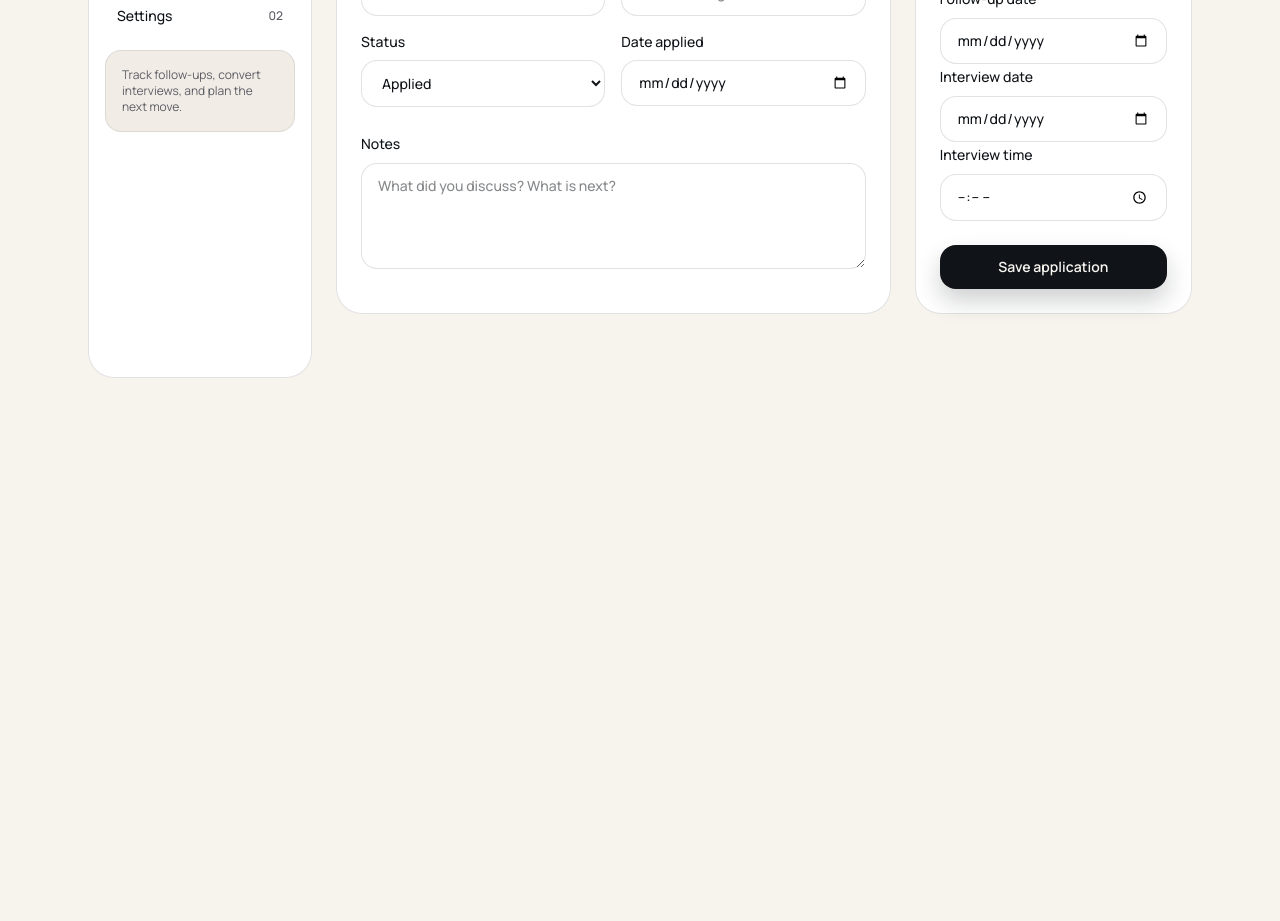
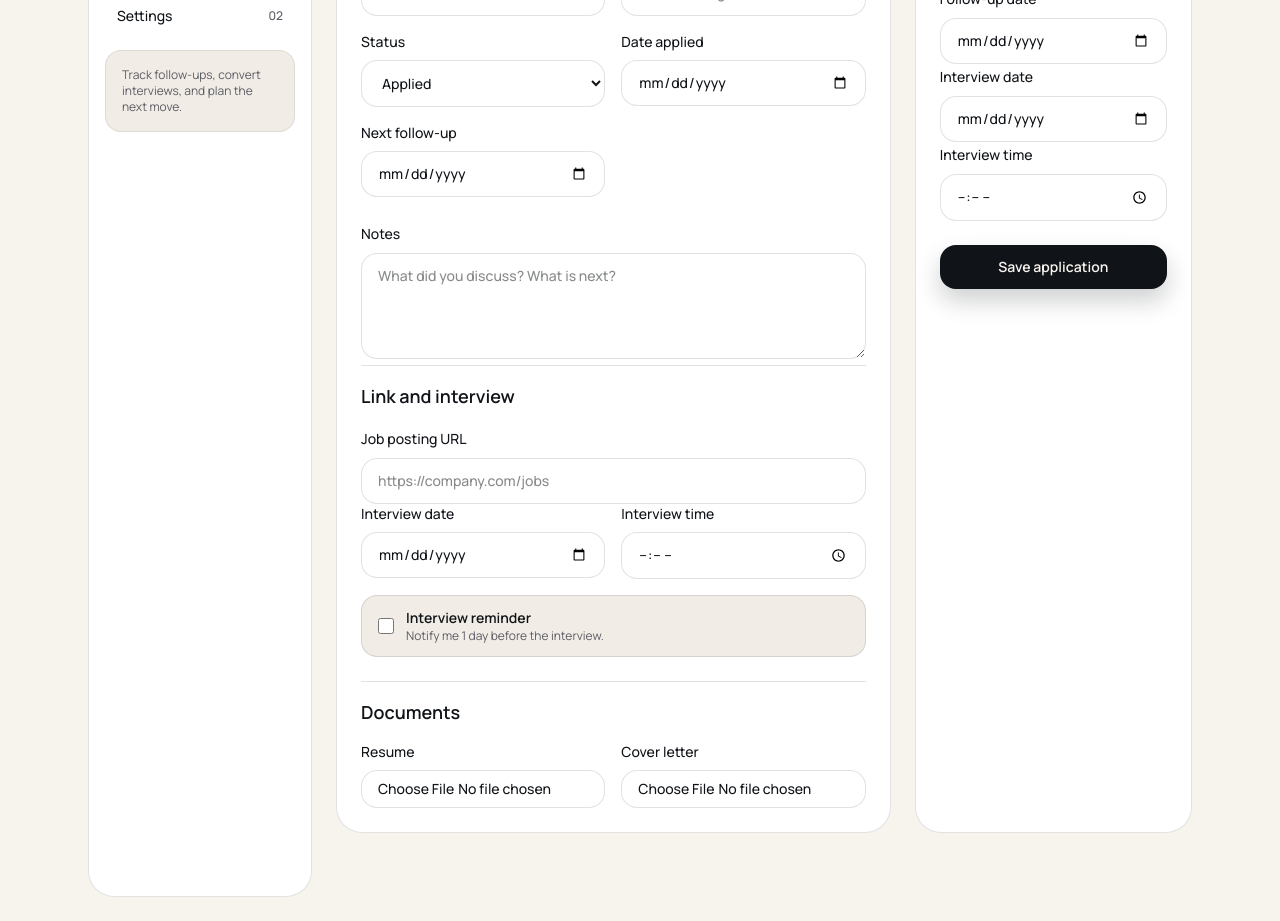
Before and after one commit to thanheuro20057-cloud/job-tracking-application-project, a Next.js app: page /applications/new in a window 1280 px wide. Shown: the part 260-1181 px from the top of the page. Before the commit the page ends 800 px from the top, so only its background shows below. Built offline with nearby package versions, Linux system fonts and the light colour scheme.

Commit message:
Feat: Expand new application form with more details

```diff
--- a/src/app/(app)/applications/new/page.tsx
+++ b/src/app/(app)/applications/new/page.tsx
@@ -43,6 +43,13 @@ export default function AddApplicationPage() {
                 type="date"
               />
             </label>
+            <label className="text-sm font-medium">
+              Next follow-up
+              <input
+                className="mt-2 w-full rounded-2xl border border-border bg-white px-4 py-3 text-sm"
+                type="date"
+              />
+            </label>
           </div>
 
           <label className="text-sm font-medium">
@@ -53,6 +60,62 @@ export default function AddApplicationPage() {
               placeholder="What did you discuss? What is next?"
             />
           </label>
+
+          <div className="space-y-4 border-t border-border pt-4">
+            <h2 className="text-lg font-semibold">Link and interview</h2>
+            <label className="text-sm font-medium">
+              Job posting URL
+              <input
+                className="mt-2 w-full rounded-2xl border border-border bg-white px-4 py-3 text-sm"
+                placeholder="https://company.com/jobs"
+              />
+            </label>
+            <div className="grid gap-4 md:grid-cols-2">
+              <label className="text-sm font-medium">
+                Interview date
+                <input
+                  className="mt-2 w-full rounded-2xl border border-border bg-white px-4 py-3 text-sm"
+                  type="date"
+                />
+              </label>
+              <label className="text-sm font-medium">
+                Interview time
+                <input
+                  className="mt-2 w-full rounded-2xl border border-border bg-white px-4 py-3 text-sm"
+                  type="time"
+                />
+              </label>
+            </div>
+            <label className="flex items-center gap-3 rounded-2xl border border-border bg-secondary px-4 py-3 text-sm">
+              <input type="checkbox" className="h-4 w-4 rounded border-border" />
+              <span>
+                <span className="block font-semibold">Interview reminder</span>
+                <span className="block text-xs text-muted-foreground">
+                  Notify me 1 day before the interview.
+                </span>
+              </span>
+            </label>
+          </div>
+
+          <div className="space-y-4 border-t border-border pt-4">
+            <h2 className="text-lg font-semibold">Documents</h2>
+            <div className="grid gap-4 md:grid-cols-2">
+              <label className="text-sm font-medium">
+                Resume
+                <input
+                  className="mt-2 w-full rounded-2xl border border-border bg-white px-4 py-2 text-sm"
+                  type="file"
+                />
+              </label>
+              <label className="text-sm font-medium">
+                Cover letter
+                <input
+                  className="mt-2 w-full rounded-2xl border border-border bg-white px-4 py-2 text-sm"
+                  type="file"
+                />
+              </label>
+            </div>
+          </div>
         </div>
 
         <div className="space-y-6 rounded-[26px] border border-border bg-card p-6">
```
